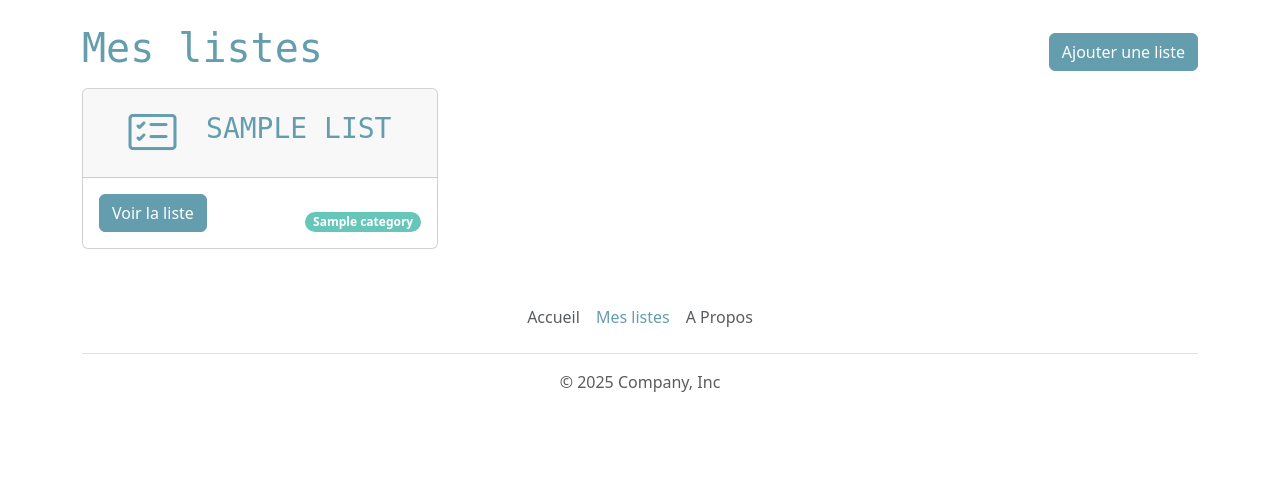
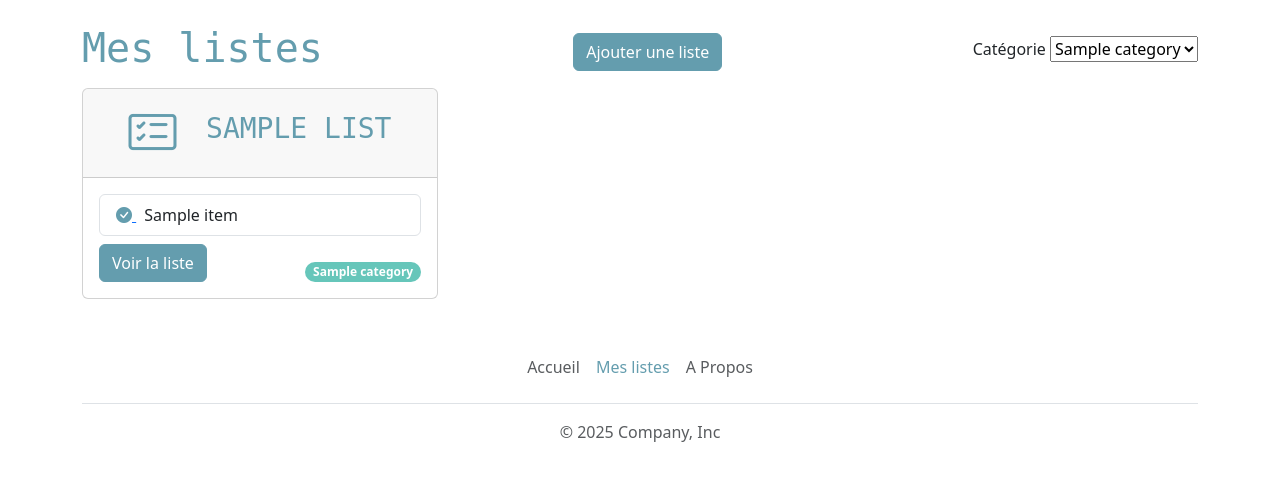
Before and after one commit to yamina-hiziya/CheckIt, a PHP site: page /mes-listes.php?category=1 in a window 1280 px wide. Shown: the part 73-554 px from the top of the page. Run offline with PHP 8.4, Linux system fonts and the light colour scheme; the visitor is signed in with stand-in values (Sample User, id 1); tables that the repository leaves empty hold one stand-in row (values such as "Sample post").

Commit message:
ajout clik sur item sur la page mes-liste

```diff
--- a/lib/list.php
+++ b/lib/list.php
@@ -1,9 +1,20 @@
 <?php
 
-function getListsByUserId(PDO $pdo, int $userId): array
+function getListsByUserId(PDO $pdo, int $userId, ?int $categoryId = null): array
 {
-    $query = $pdo->prepare("SELECT list.*, category.name AS category_name, category.icon AS category_icon From list JOIN   category ON category.id = list.category_id WHERE user_id = :user_id");
+    $sql = "SELECT list.*, category.name AS category_name,
+    category.icon AS category_icon
+    From list
+    JOIN category ON category.id = list.category_id
+    WHERE user_id = :user_id";
+    if ($categoryId) {
+        $sql .= " AND list.category_id = :category_id";
+    }
+    $query = $pdo->prepare($sql);
     $query->bindValue(':user_id', $userId, PDO::PARAM_INT);
+    if ($categoryId) {
+        $query->bindValue(':category_id', $categoryId, PDO::PARAM_INT);
+    }
     $query->execute();
     $lists = $query->fetchAll(PDO::FETCH_ASSOC);
 
@@ -76,3 +87,12 @@ function deleteListItemById(PDO $pdo, int $itemId): bool
     $query->bindValue(':id', $itemId, PDO::PARAM_INT);
     return $query->execute();
 }
+
+function updateListItemStatus(PDO $pdo, int $id, bool $status): bool
+{
+    $query = $pdo->prepare("UPDATE item SET status = :status WHERE id = :id");
+    $query->bindValue(':id', $id, PDO::PARAM_INT);
+    $query->bindValue(':status', $status, PDO::PARAM_BOOL);
+
+    return $query->execute();
+}
--- a/mes-listes.php
+++ b/mes-listes.php
@@ -2,11 +2,16 @@
 require_once __DIR__ . '/templates/header.php';
 require_once __DIR__ . '/lib/pdo.php';
 require_once __DIR__ . '/lib/list.php';
+require_once __DIR__ . '/lib/category.php';
 
+$categoryId = null;
 if (isset($_SESSION['user'])) {
-    $lists = getListsByUserId($pdo, $_SESSION['user']['id']);
+    if ($_GET['category']) {
+        $categoryId = (int) $_GET['category'];
+    }
+    $lists = getListsByUserId($pdo, $_SESSION['user']['id'], $categoryId);
 }
-
+$categories = getCategories($pdo);
 ?>
 
 <div class="container">
@@ -15,7 +20,15 @@ if (isset($_SESSION['user'])) {
         <?php if (isUserConnected()) {  ?>
             <a href="ajout-modification-liste.php" class="btn btn-primary">Ajouter une liste</a>
         <?php } ?>
-
+        <form method="get">
+            <label for="category" class="form-label">Catégorie</label>
+            <select name="category" id="category" onchange="this.form.submit()">
+                <option value="">Toutes</option>
+                <?php foreach ($categories as $category) { ?>
+                    <option <?= ((int)$category['id'] === $categoryId) ? 'selected="selected"' : '' ?> value="<?= $category['id'] ?>"><?= $category['name'] ?></option>
+                <?php } ?>
+            </select>
+        </form>
     </div>
     <div class="row">
         <?php if (isUserConnected()) {
@@ -23,13 +36,22 @@ if (isset($_SESSION['user'])) {
                 foreach ($lists as $list) { ?>
                     <div class="col-md-4 my-2">
                         <div class="card w-100">
+
                             <div class="card-header d-flex align-items-center justify-content-evenly">
                                 <i class="bi bi-card-checklist"></i>
                                 <h3 class="card-title"><?= $list['title'] ?></h3>
                             </div>
-                            <div class="card-body d-flex justify-content-between align-items-end">
-                                <a href="ajout-modification-liste.php?id=<?= $list['id'] ?>" class="btn btn-primary">Voir la liste</a>
-                                <div>
+                            <div class="card-body d-flex flex-column">
+                                <?php $items = getListItems($pdo, $list['id']) ?>
+                                <?php if ($items) { ?>
+                                    <ul class="list-group">
+                                        <?php foreach ($items as $item) { ?>
+                                            <li class="list-group-item"><a class="me-2" href="ajout-modification-liste.php?id=<?= $list['id'] ?>&action=updateStatusListItem&redirect=list&item_id=<?= $item['id'] ?>&status=<?= !$item['status'] ?>"><i class="bi bi-check-circle<?= ($item['status'] ? '-fill' : '') ?>  ?><?= ($item['status'] ? '-fill' : '') ?>"></i> </a> <?= $item['name'] ?></li>
+                                        <?php } ?>
+                                    </ul>
+                                <?php } ?>
+                                <div class="d-flex justify-content-between align-items-end mt-2 w-100">
+                                    <a href="ajout-modification-liste.php?id=<?= $list['id'] ?>" class="btn btn-primary">Voir la liste</a>
                                     <span class="badge rounded-pill bg-primary">
                                         <i class="bi <?= $list['category_icon'] ?>"></i>
                                         <?= $list['category_name'] ?></span>
```
Also changed, not shown: ajout-modification-liste.php (+10 -1 lines).
